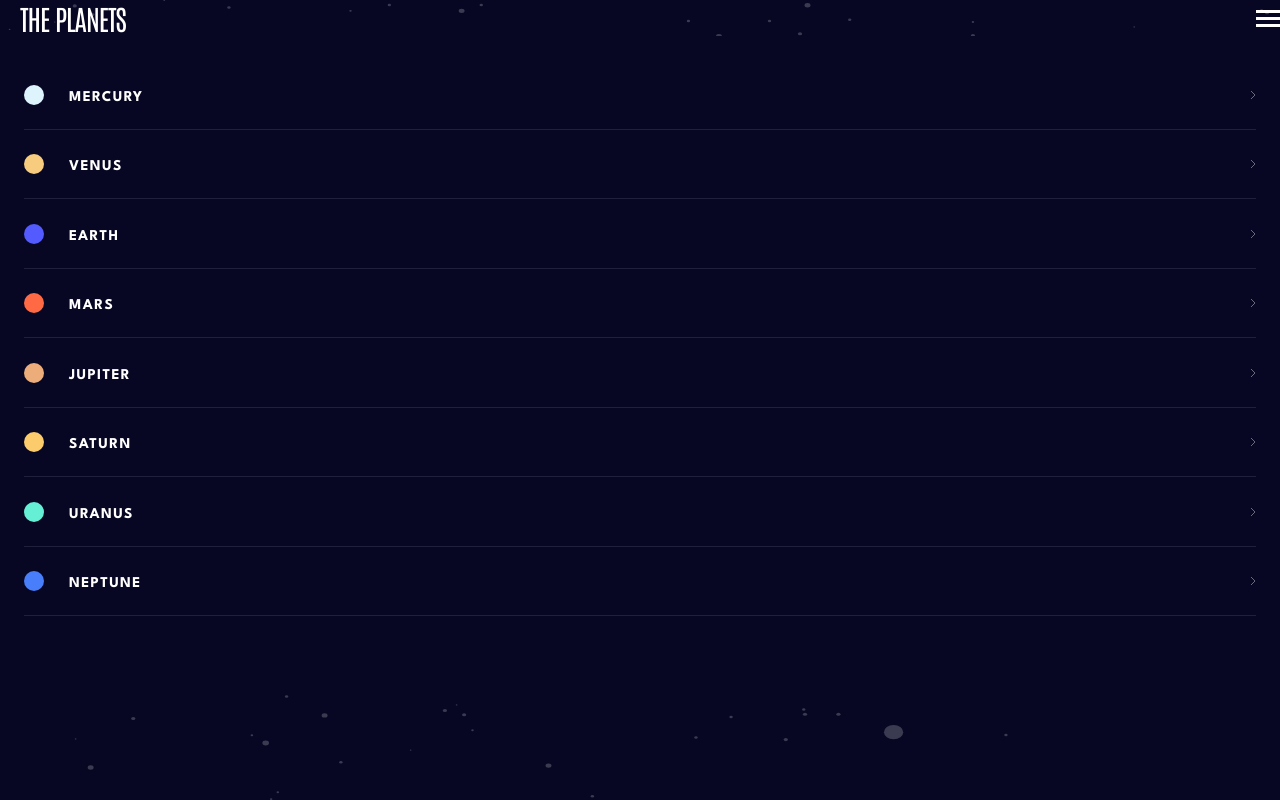
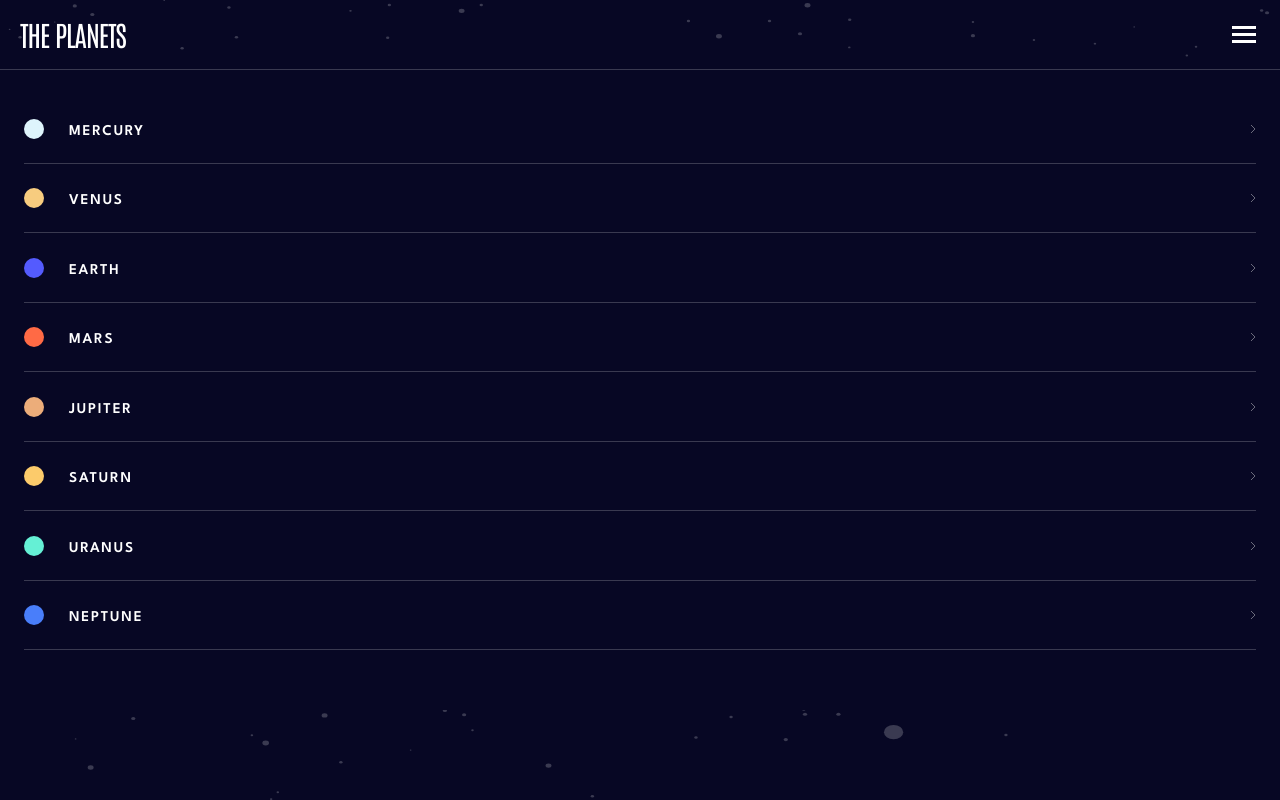
Before and after one commit to mrfinesse47/svelte-planets, a Svelte app: page / in a window 1280 px wide. Built offline with nearby package versions, Linux system fonts and the light colour scheme.

Commit message:
able to select planed and control menu at app level

```diff
--- a/public/index.html
+++ b/public/index.html
@@ -9,7 +9,7 @@
     <link rel="preconnect" href="https://fonts.googleapis.com" />
     <link rel="preconnect" href="https://fonts.gstatic.com" crossorigin />
     <link
-      href="https://fonts.googleapis.com/css2?family=Antonio:wght@400;700&family=League+Spartan:wght@400;700&display=swap"
+      href="https://fonts.googleapis.com/css2?family=Antonio:wght@400;700&family=League+Spartan:wght@400;600;700&display=swap"
       rel="stylesheet"
     />
     <link rel="icon" type="image/png" href="/favicon.png" />
--- a/src/App.svelte
+++ b/src/App.svelte
@@ -5,20 +5,42 @@
 
   let planets = [];
   let isLoading = true;
-  let selecctedPlanetName = "Mercury";
+  let selectedPlanet;
+  let isMenuOpen = true;
 
   onMount(async () => {
     const res = await fetch(`./data.json`);
     planets = await res.json();
+    selectedPlanet = findPlanet("Mercury");
     isLoading = false;
   });
+
+  function selectPlanet(e) {
+    {
+      selectedPlanet = findPlanet(e.detail.planetName);
+      isMenuOpen = false;
+    }
+  }
+
+  function findPlanet(planetName) {
+    return planets.filter((planet) => planet.name === planetName)[0];
+  }
 
   //parse the data store in object then seed header and initial planet
 </script>
 
 {#if !isLoading}
-  <Header {planets} />
-  <Planet />
+  <Header
+    {planets}
+    {isMenuOpen}
+    on:planetSelect={(e) => {
+      selectPlanet(e);
+    }}
+    on:toggleMenu={() => {
+      isMenuOpen = !isMenuOpen;
+    }}
+  />
+  <Planet {selectedPlanet} />
 {:else}
   <p>loading...</p>
 {/if}
--- a/src/components/Header.svelte
+++ b/src/components/Header.svelte
@@ -1,23 +1,21 @@
 <script>
-  import { slide } from "svelte/transition";
+  import { createEventDispatcher } from "svelte";
   import MenuList from "./MenuList.svelte";
   export let planets;
-  let isMenuOpen = true;
+  export let isMenuOpen;
 
-  const toggleIsMenuOpen = () => {
-    isMenuOpen = !isMenuOpen;
-  };
+  const dispatch = createEventDispatcher();
+
+  function toggleMenu() {
+    dispatch("toggleMenu");
+  }
 </script>
 
 <header>
   <div class="container">
     <h1>THE PLANETS</h1>
-    <MenuList {planets} {isMenuOpen} />
-    <img
-      src="./img/icon-hamburger.svg"
-      alt="menu"
-      on:click={toggleIsMenuOpen}
-    />
+    <MenuList {planets} {isMenuOpen} on:planetSelect />
+    <img src="./img/icon-hamburger.svg" alt="menu" on:click={toggleMenu} />
   </div>
 </header>
 
@@ -29,10 +27,13 @@
     display: flex;
     justify-content: space-between;
     align-items: center;
+    padding: 16px 0px 17px;
+    border-bottom: 1px solid rgba(255, 255, 255, 0.2);
   }
   img {
     width: 1.5rem;
     height: 1.0625rem;
+    margin-right: 1.5rem;
   }
   img:hover {
     cursor: pointer;
--- a/src/components/MenuList.svelte
+++ b/src/components/MenuList.svelte
@@ -6,13 +6,13 @@
 </script>
 
 {#if isMenuOpen}
-  <!-- to get transition to work i needed to conditionally render.
+  <!-- to get svelge transition to work i needed to conditionally render.
   CSS classes didn't work -->
   <div transition:slide>
     <ul>
       {#each planets as planet}
         <li>
-          <MenuListItem {planet} />
+          <MenuListItem {planet} on:planetSelect />
         </li>
       {/each}
     </ul>
@@ -28,6 +28,7 @@
     width: 100%;
     height: 80vh;
     top: 100%;
+    z-index: 5;
     /* top 100% is 100% of the parents height */
   }
   ul {
--- a/src/components/MenuListItem.svelte
+++ b/src/components/MenuListItem.svelte
@@ -1,8 +1,17 @@
 <script>
+  import { createEventDispatcher } from "svelte";
   export let planet;
+
+  const dispatch = createEventDispatcher();
+
+  function select() {
+    dispatch("planetSelect", {
+      planetName: planet.name,
+    });
+  }
 </script>
 
-<li>
+<li on:click={select}>
   <div class="left-container">
     <div
       class="planet-color-circle"
@@ -10,7 +19,11 @@
     />
     <p>{planet.name}</p>
   </div>
-  <img src="./img/icon-chevron.svg" alt="chevron icon" class="chevron" />
+  <img
+    src="./img/icon-chevron.svg"
+    alt={`go to ${planet.name}`}
+    class="chevron"
+  />
 </li>
 
 <style>
@@ -26,15 +39,14 @@
     margin: 1.25rem 1.5rem;
     list-style: none;
     padding-bottom: 19px;
-    border-bottom: 1px solid rgba(255, 255, 255, 0.1);
+    border-bottom: 1px solid rgba(255, 255, 255, 0.2);
   }
   li p {
     padding-top: 4.5px;
     display: block;
-    font-family: "League Spartan", sans-serif;
-    font-weight: 700;
+    font-weight: 600;
     font-size: 0.9375rem;
-    letter-spacing: 1.36364px;
+    letter-spacing: 0.1094rem;
     line-height: 1.5625rem;
   }
   .planet-color-circle {
--- a/src/components/Planet.svelte
+++ b/src/components/Planet.svelte
@@ -1,8 +1,10 @@
 <script>
+  export let selectedPlanet;
+  //console.log(selectedPlanet);
   //planet data will come in via props
   //will have a view controller for the tabs overview, structure, and surface
 </script>
 
-<li />
+<h1>{selectedPlanet.name}</h1>
 
 <style></style>
```
